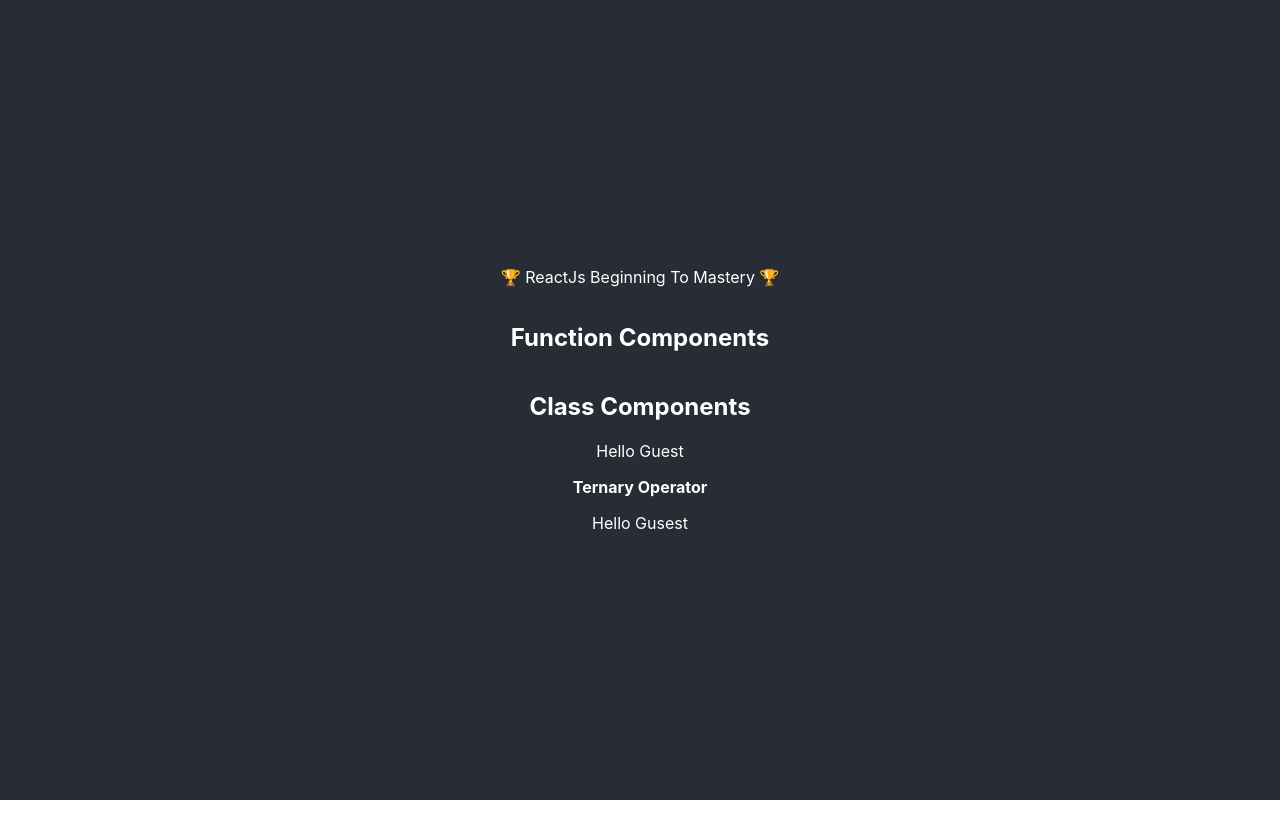
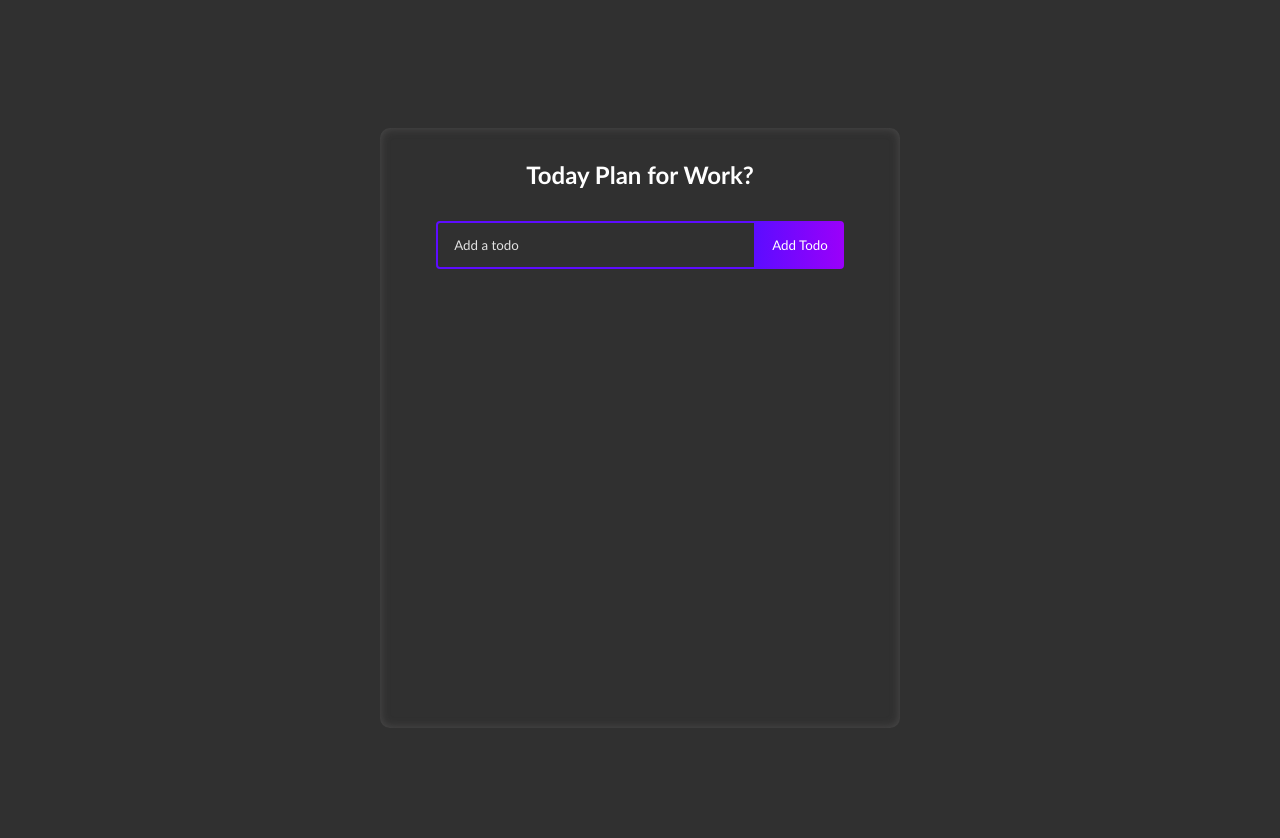
Before and after one commit to shivprajapat/ReactJs-Beginning-to-Mastery, a React (Create React App) app: page / in a window 1280 px wide. Shown: the top 838 px of the page. Before the commit the page ends 800 px from the top, so only its background shows below. Built offline with nearby package versions, Linux system fonts and the light colour scheme.

Commit message:
complete code

```diff
--- a/package.json
+++ b/package.json
@@ -8,6 +8,7 @@
     "@testing-library/user-event": "^13.5.0",
     "react": "^18.2.0",
     "react-dom": "^18.2.0",
+    "react-icons": "^4.7.1",
     "react-scripts": "5.0.1",
     "web-vitals": "^2.1.4"
   },
--- a/src/App.css
+++ b/src/App.css
@@ -1,21 +1,144 @@
+* {
+  box-sizing: border-box;
+  margin: 0;
+  padding: 0;
+  font-family: 'Trebuchet MS', 'Lucida Sans Unicode', 'Lucida Grande',
+    'Lucida Sans', Arial, sans-serif;
+}
+
 body {
-  margin: 0;
-  font-family: -apple-system, BlinkMacSystemFont, 'Segoe UI', 'Roboto', 'Oxygen',
-    'Ubuntu', 'Cantarell', 'Fira Sans', 'Droid Sans', 'Helvetica Neue',
-    sans-serif;
-  -webkit-font-smoothing: antialiased;
-  -moz-osx-font-smoothing: grayscale;
+  background: #303030
 }
-.App {
-  text-align: center;
-}
-.App-header {
-  background-color: #282c34;
-  min-height: 100vh;
+.todo-app {
   display: flex;
   flex-direction: column;
-  align-items: center;
-  justify-content: center;
-  color: white;
+  justify-content: flex-start;
+  width: 520px;
+  min-height: 600px;
+  background: #303030;
+  text-align: center;
+  margin: 128px auto;
+  border-radius: 10px;
+  padding-bottom: 32px;
+  box-shadow:inset 0 0 10px #4d4c4c;
+}
+
+h1 {
+  margin: 32px 0;
+  color: #fff;
+  font-size: 24px;
+}
+
+.complete {
+  text-decoration: line-through;
+  opacity: 0.4;
+}
+
+.todo-form {
+  margin-bottom: 32px;
+}
+
+.todo-input {
+  padding: 14px 32px 14px 16px;
+  border-radius: 4px 0 0 4px;
+  border: 2px solid #5d0cff;
+  outline: none;
+  width: 320px;
+  background: transparent;
+  color: #fff;
+}
+
+.todo-input::placeholder {
+  color: #e2e2e2;
+}
+
+.todo-button {
+  padding: 16px;
+  border: none;
+  border-radius: 0 4px 4px 0;
+  cursor: pointer;
+  outline: none;
+  background: linear-gradient(
+    90deg,
+    rgba(93, 12, 255, 1) 0%,
+    rgba(155, 0, 250, 1) 100%
+  );
+  color: #fff;
   text-transform: capitalize;
 }
+
+.todo-input.edit {
+  border: 2px solid #149fff;
+}
+
+.todo-button.edit {
+  background: linear-gradient(
+    90deg,
+    rgba(20, 159, 255, 1) 0%,
+    rgba(17, 122, 255, 1) 100%
+  );
+  padding: 16px 22px;
+}
+
+.todo-container {
+  display: flex;
+  flex-direction: row;
+  position: relative;
+}
+
+.todo-row {
+  display: flex;
+  justify-content: space-between;
+  align-items: center;
+  margin: 4px auto;
+  color: #fff;
+  background: linear-gradient(
+    90deg,
+    rgba(255, 118, 20, 1) 0%,
+    rgba(255, 84, 17, 1) 100%
+  );
+
+  padding: 16px;
+  border-radius: 5px;
+  width: 90%;
+}
+
+.todo-row:nth-child(4n + 1) {
+  background: linear-gradient(
+    90deg,
+    rgba(93, 12, 255, 1) 0%,
+    rgba(155, 0, 250, 1) 100%
+  );
+}
+
+.todo-row:nth-child(4n + 2) {
+  background: linear-gradient(
+    90deg,
+    rgba(255, 12, 241, 1) 0%,
+    rgba(250, 0, 135, 1) 100%
+  );
+}
+
+.todo-row:nth-child(4n + 3) {
+  background: linear-gradient(
+    90deg,
+    rgba(20, 159, 255, 1) 0%,
+    rgba(17, 122, 255, 1) 100%
+  );
+}
+
+.icons {
+  display: flex;
+  align-items: center;
+  font-size: 24px;
+  cursor: pointer;
+}
+
+.delete-icon {
+  margin-right: 5px;
+  color: #fff;
+}
+
+.edit-icon {
+  color: #fff;
+}
--- a/src/App.js
+++ b/src/App.js
@@ -1,17 +1,11 @@
+import React from 'react';
 import './App.css';
-import Fun from './function/Fun';
-import Cls from './class/Cls';
+import TodoList from './components/TodoList';
 
 function App() {
   return (
-    <div className="App">
-      <header className="App-header">
-        <p>
-        🏆 ReactJs Beginning to Mastery 🏆
-        </p>
-        <Fun />
-        <Cls/>
-      </header>
+    <div className='todo-app'>
+      <TodoList />
     </div>
   );
 }
--- /dev/null
+++ b/src/components/Todo.js
@@ -0,0 +1,46 @@
+import React, { useState } from 'react';
+import TodoForm from './TodoForm';
+import { RiCloseCircleLine } from 'react-icons/ri';
+import { TiEdit } from 'react-icons/ti';
+
+const Todo = ({ todos, completeTodo, removeTodo, updateTodo }) => {
+  const [edit, setEdit] = useState({
+    id: null,
+    value: ''
+  });
+
+  const submitUpdate = value => {
+    updateTodo(edit.id, value);
+    setEdit({
+      id: null,
+      value: ''
+    });
+  };
+
+  if (edit.id) {
+    return <TodoForm edit={edit} onSubmit={submitUpdate} />;
+  }
+
+  return todos.map((todo, index) => (
+    <div
+      className={todo.isComplete ? 'todo-row complete' : 'todo-row'}
+      key={index}
+    >
+      <div key={todo.id} onClick={() => completeTodo(todo.id)}>
+        {todo.text}
+      </div>
+      <div className='icons'>
+        <RiCloseCircleLine
+          onClick={() => removeTodo(todo.id)}
+          className='delete-icon'
+        />
+        <TiEdit
+          onClick={() => setEdit({ id: todo.id, value: todo.text })}
+          className='edit-icon'
+        />
+      </div>
+    </div>
+  ));
+};
+
+export default Todo;
--- /dev/null
+++ b/src/components/TodoForm.js
@@ -0,0 +1,61 @@
+import React, { useState, useEffect, useRef } from 'react';
+
+function TodoForm(props) {
+  const [input, setInput] = useState(props.edit ? props.edit.value : '');
+
+  const inputRef = useRef(null);
+
+  useEffect(() => {
+    inputRef.current.focus();
+  });
+
+  const handleChange = e => {
+    setInput(e.target.value);
+  };
+
+  const handleSubmit = e => {
+    e.preventDefault();
+
+    props.onSubmit({
+      id: Math.floor(Math.random() * 10000),
+      text: input
+    });
+    setInput('');
+  };
+
+  return (
+    <form onSubmit={handleSubmit} className='todo-form'>
+      {props.edit ? (
+        <>
+          <input
+            placeholder='Update your item'
+            value={input}
+            onChange={handleChange}
+            name='text'
+            ref={inputRef}
+            className='todo-input edit'
+          />
+          <button onClick={handleSubmit} className='todo-button edit'>
+            Update
+          </button>
+        </>
+      ) : (
+        <>
+          <input
+            placeholder='Add a todo'
+            value={input}
+            onChange={handleChange}
+            name='text'
+            className='todo-input'
+            ref={inputRef}
+          />
+          <button onClick={handleSubmit} className='todo-button'>
+            Add todo
+          </button>
+        </>
+      )}
+    </form>
+  );
+}
+
+export default TodoForm;
--- /dev/null
+++ b/src/components/TodoList.js
@@ -0,0 +1,57 @@
+import React, { useState } from 'react';
+import TodoForm from './TodoForm';
+import Todo from './Todo';
+
+function TodoList() {
+  const [todos, setTodos] = useState([]);
+
+  const addTodo = todo => {
+    if (!todo.text || /^\s*$/.test(todo.text)) {
+      return;
+    }
+
+    const newTodos = [todo, ...todos];
+
+    setTodos(newTodos);
+    console.log(...todos);
+  };
+
+  const updateTodo = (todoId, newValue) => {
+    if (!newValue.text || /^\s*$/.test(newValue.text)) {
+      return;
+    }
+
+    setTodos(prev => prev.map(item => (item.id === todoId ? newValue : item)));
+  };
+
+  const removeTodo = id => {
+    const removedArr = [...todos].filter(todo => todo.id !== id);
+
+    setTodos(removedArr);
+  };
+
+  const completeTodo = id => {
+    let updatedTodos = todos.map(todo => {
+      if (todo.id === id) {
+        todo.isComplete = !todo.isComplete;
+      }
+      return todo;
+    });
+    setTodos(updatedTodos);
+  };
+
+  return (
+    <>
+      <h1>Today Plan for Work?</h1>
+      <TodoForm onSubmit={addTodo} />
+      <Todo
+        todos={todos}
+        completeTodo={completeTodo}
+        removeTodo={removeTodo}
+        updateTodo={updateTodo}
+      />
+    </>
+  );
+}
+
+export default TodoList;
--- a/src/function/Fun.js
+++ /dev/null
@@ -1,11 +0,0 @@
-import React from 'react'
-
-const Fun = () => {
-  return (
-    <div>
-      <h2>Function Components</h2>
-    </div>
-  )
-}
-
-export default Fun
```
Also changed, not shown: 1 other file (tests, documents, lock files or other folders).
